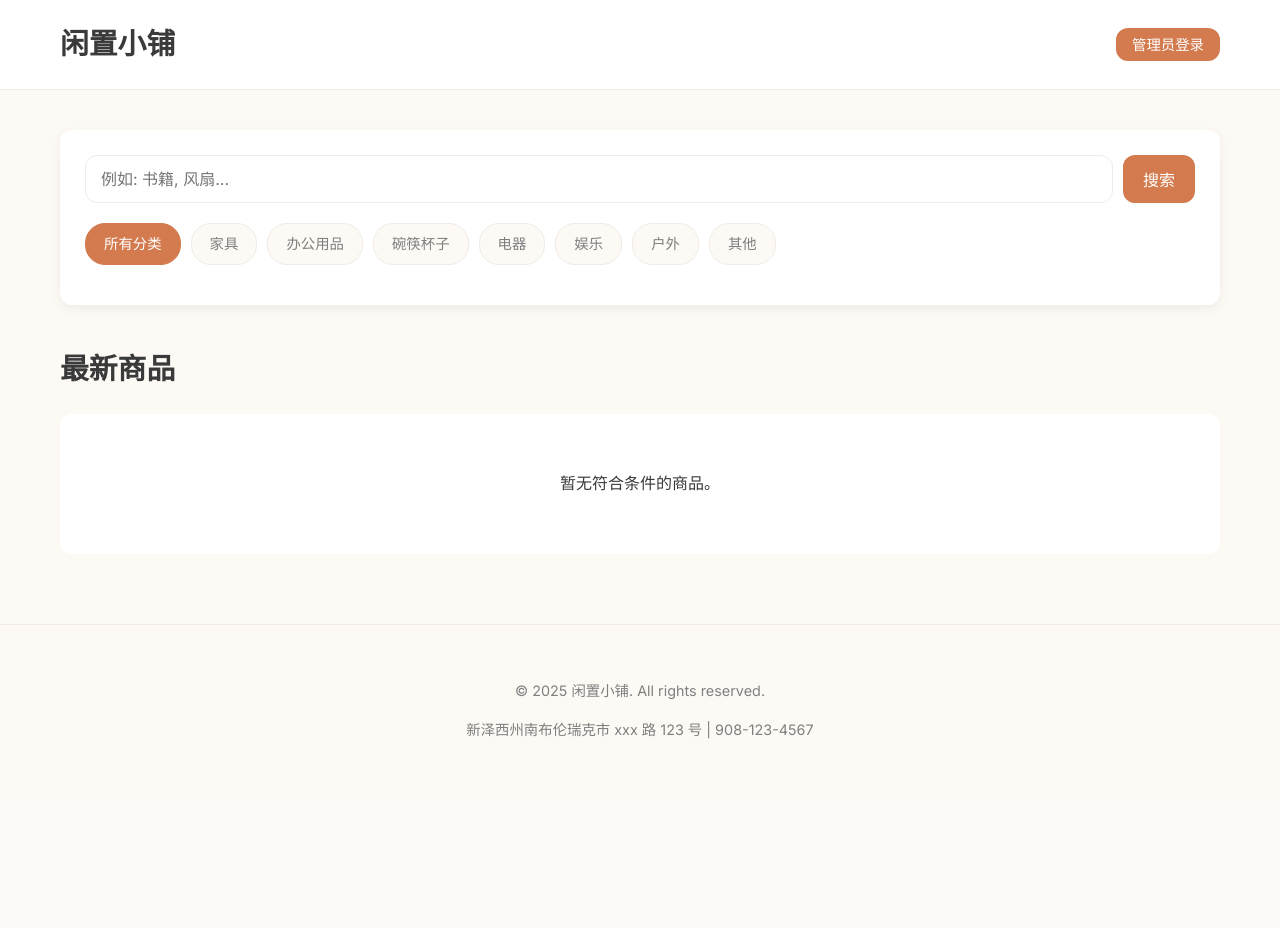
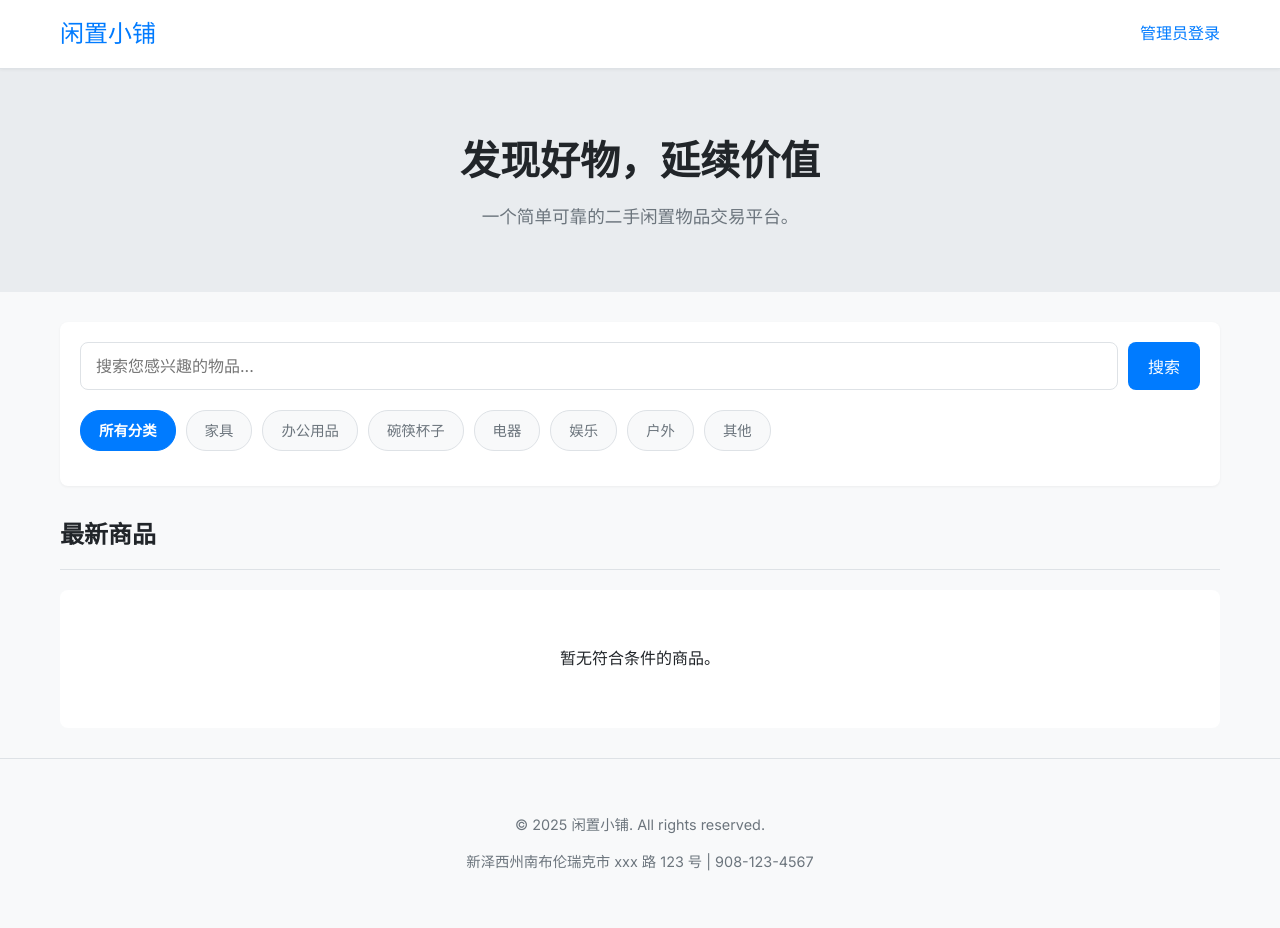
Before and after one commit to jimmy-chen-1/mystore, a Flask app: page / in a window 1280 px wide. Before the commit the page ends 739 px from the top, so only its background shows below. Run offline with Flask 3, Linux system fonts and the light colour scheme; data that the repository does not hold is empty; parts of the project's set-up code (start-up, migrations or seed data) failed here and were passed over.

Commit message:
Update index.html

```diff
--- a/templates/index.html
+++ b/templates/index.html
@@ -3,37 +3,39 @@
 <head>
     <meta charset="UTF-8">
     <meta name="viewport" content="width=device-width, initial-scale=1.0">
-    <title>NJ小仓</title>
+    <title>二手闲置物品交易平台</title>
     <link rel="preconnect" href="https://fonts.googleapis.com">
     <link rel="preconnect" href="https://fonts.gstatic.com" crossorigin>
-    <link href="https://fonts.googleapis.com/css2?family=Inter:wght@400;500;700&display=swap" rel="stylesheet">
+    <link href="https://fonts.googleapis.com/css2?family=Poppins:wght@600&family=Inter:wght@400;500;700&display=swap" rel="stylesheet">
     <style>
         /* =================================================================== */
         /* ==                【 样式控制面板 】                           == */
-        /* ==  在这里修改颜色和字体，整个网站的风格会立刻改变！         == */
         /* =================================================================== */
         :root {
-            --color-primary: #d37b4e; /* 主题色 (温暖的赤陶色) */
-            --color-primary-light: #eac5b3;
-            --color-text: #3a3a3a;      /* 主要文字颜色 (深灰色) */
-            --color-text-light: #7f7f7f;
-            --color-background: #fdfaf6; /* 背景色 (柔和米色) */
-            --color-surface: #ffffff;  /* 卡片等元素的背景色 (白色) */
-            --color-border: #f0ebe5;
-            --font-main: 'Inter', sans-serif;
-            --shadow-soft: 0 4px 12px rgba(0,0,0,0.06);
-            --border-radius: 12px;
+            --color-primary: #007bff; /* 主题色 (活力蓝) */
+            --color-primary-dark: #0056b3;
+            --color-secondary: #28a745; /* 强调色 (绿色) */
+            --color-text: #212529;      /* 主要文字颜色 */
+            --color-text-light: #6c757d;
+            --color-background: #f8f9fa; /* 背景色 */
+            --color-surface: #ffffff;  /* 卡片等元素的背景色 */
+            --color-border: #dee2e6;
+            --font-heading: 'Poppins', sans-serif;
+            --font-body: 'Inter', sans-serif;
+            --shadow-sm: 0 1px 3px rgba(0,0,0,0.05);
+            --shadow-md: 0 4px 6px rgba(0,0,0,0.1);
+            --border-radius: 8px;
         }
         /* =================================================================== */
 
         *, *::before, *::after { box-sizing: border-box; }
 
         body {
-            font-family: var(--font-main);
+            font-family: var(--font-body);
             margin: 0;
             background-color: var(--color-background);
             color: var(--color-text);
-            line-height: 1.7;
+            line-height: 1.6;
         }
 
         .container {
@@ -45,93 +47,94 @@
         /* --- Header --- */
         .header {
             background-color: var(--color-surface);
-            padding: 20px 0;
+            padding: 15px 0;
             border-bottom: 1px solid var(--color-border);
+            position: sticky;
+            top: 0;
+            z-index: 1000;
+            box-shadow: var(--shadow-sm);
         }
-        .header-content {
-            display: flex;
-            justify-content: space-between;
-            align-items: center;
+        .header-content { display: flex; justify-content: space-between; align-items: center; }
+        .logo { font-family: var(--font-heading); font-size: 1.5rem; text-decoration: none; color: var(--color-primary); }
+        .admin-link a { text-decoration: none; color: var(--color-primary); font-weight: 500; }
+
+        /* --- Hero Section --- */
+        .hero-section {
+            text-align: center;
+            padding: 60px 20px;
+            background-color: #e9ecef;
+            margin-bottom: 30px;
         }
-        .logo { font-size: 1.8rem; text-decoration: none; color: var(--color-text); font-weight: 700; }
-        .admin-link a { text-decoration: none; background-color: var(--color-primary); color: white; padding: 8px 16px; border-radius: var(--border-radius); font-size: 0.9rem; font-weight: 500; transition: background-color 0.2s; }
-        .admin-link a:hover { background-color: #c06a3d; }
+        .hero-section h1 { font-family: var(--font-heading); font-size: 2.5rem; margin: 0 0 10px 0; }
+        .hero-section p { font-size: 1.1rem; color: var(--color-text-light); max-width: 600px; margin: 0 auto; }
 
         /* --- Controls Section --- */
-        .controls-section { padding: 40px 0; }
-        .controls-container {
+        .controls-section {
             background-color: var(--color-surface);
-            padding: 25px;
+            padding: 20px;
             border-radius: var(--border-radius);
-            box-shadow: var(--shadow-soft);
+            margin-bottom: 30px;
+            box-shadow: var(--shadow-sm);
         }
         .search-form { display: flex; gap: 10px; margin-bottom: 20px; }
         .search-form input {
-            flex-grow: 1;
-            padding: 12px 15px;
-            border: 1px solid var(--color-border);
-            border-radius: var(--border-radius);
-            font-size: 1rem;
-            font-family: var(--font-main);
+            flex-grow: 1; padding: 12px 15px; border: 1px solid var(--color-border);
+            border-radius: var(--border-radius); font-size: 1rem; font-family: var(--font-body);
         }
         .search-form button {
-            background-color: var(--color-primary);
-            color: white; padding: 12px 20px; border: none;
+            background-color: var(--color-primary); color: white; padding: 12px 20px; border: none;
             border-radius: var(--border-radius); cursor: pointer; font-size: 1rem;
             font-weight: 500; transition: background-color 0.2s;
         }
-        .search-form button:hover { background-color: #c06a3d; }
-
+        .search-form button:hover { background-color: var(--color-primary-dark); }
         .category-pills { display: flex; gap: 10px; overflow-x: auto; flex-wrap: nowrap; padding-bottom: 15px; scrollbar-width: none; -ms-overflow-style: none; }
         .category-pills::-webkit-scrollbar { display: none; }
         .category-pill {
-            background-color: var(--color-background);
-            color: var(--color-text-light);
-            padding: 8px 18px;
-            border-radius: 20px;
-            text-decoration: none;
-            font-size: 0.9rem;
-            font-weight: 500;
-            border: 1px solid var(--color-border);
-            white-space: nowrap;
-            transition: all 0.2s;
+            background-color: var(--color-background); color: var(--color-text-light); padding: 8px 18px;
+            border-radius: 20px; text-decoration: none; font-size: 0.9rem; font-weight: 500;
+            border: 1px solid var(--color-border); white-space: nowrap; transition: all 0.2s;
         }
-        .category-pill:hover { background-color: var(--color-primary-light); color: var(--color-primary); border-color: var(--color-primary-light); }
-        .category-pill.active { background-color: var(--color-primary); color: white; border-color: var(--color-primary); }
+        .category-pill:hover { background-color: #e2e6ea; border-color: #adb5bd; }
+        .category-pill.active { background-color: var(--color-primary); color: white; border-color: var(--color-primary); font-weight: 700; }
 
         /* --- Item Grid --- */
-        .content-section { padding-bottom: 40px; }
-        .grid-header { margin-bottom: 20px; }
-        .grid-header h2 { font-size: 1.8rem; margin: 0; }
+        .grid-header { margin-bottom: 20px; border-bottom: 1px solid var(--color-border); padding-bottom: 15px; }
+        .grid-header h2 { font-family: var(--font-heading); margin: 0; font-size: 1.5rem; }
 
         .item-grid { display: grid; grid-template-columns: repeat(auto-fill, minmax(280px, 1fr)); gap: 25px; }
         .item-card {
-            background-color: var(--color-surface);
-            border-radius: var(--border-radius);
-            box-shadow: var(--shadow-soft);
-            text-decoration: none;
-            color: var(--color-text);
-            display: flex;
-            flex-direction: column;
-            transition: transform 0.2s, box-shadow 0.2s;
+            background-color: var(--color-surface); border-radius: var(--border-radius);
+            box-shadow: var(--shadow-sm); text-decoration: none; color: var(--color-text);
+            display: flex; flex-direction: column; transition: box-shadow 0.2s ease;
             border: 1px solid var(--color-border);
         }
-        .item-card:hover { transform: translateY(-5px); box-shadow: 0 8px 20px rgba(0,0,0,0.1); }
+        .item-card:hover { box-shadow: var(--shadow-md); }
         .item-card-image { width: 100%; height: 220px; object-fit: cover; border-top-left-radius: var(--border-radius); border-top-right-radius: var(--border-radius); }
         .item-card-content { padding: 20px; flex-grow: 1; display: flex; flex-direction: column; }
-        .item-card-title { font-size: 1.3rem; font-weight: 700; margin: 0 0 8px 0; }
-        .item-card-description { font-size: 0.95rem; color: var(--color-text-light); margin: 0 0 15px 0; flex-grow: 1; }
-        .item-card-footer { display: flex; justify-content: space-between; align-items: flex-end; margin-top: auto; }
-        .item-card-price { font-size: 1.5rem; font-weight: 700; color: var(--color-primary); }
-        .item-card-stock { font-size: 0.9rem; font-weight: 500; }
-        .in-stock { color: #27ae60; }
-        .out-of-stock { color: #c0392b; }
+        .item-card-title { font-family: var(--font-heading); font-size: 1.25rem; margin: 0 0 8px 0; color: var(--color-primary); }
+        .item-card-description { font-size: 0.9rem; color: var(--color-text-light); margin: 0 0 15px 0; flex-grow: 1; }
+        .item-card-footer { display: flex; justify-content: space-between; align-items: center; margin-top: auto; }
+        .item-card-price { font-size: 1.4rem; font-weight: 700; color: var(--color-text); }
+        .item-card-stock { font-size: 0.85rem; padding: 4px 8px; border-radius: 4px; font-weight: 500; }
+        .in-stock { background-color: #d4edda; color: #155724; }
+        .out-of-stock { background-color: #f8d7da; color: #721c24; }
         .no-items { text-align: center; padding: 40px; background: var(--color-surface); border-radius: var(--border-radius); }
+
+        /* --- Pagination --- */
+        .pagination { display: flex; justify-content: center; align-items: center; gap: 10px; margin-top: 40px; }
+        .pagination a, .pagination span { text-decoration: none; color: var(--color-text-light); padding: 8px 15px; border: 1px solid var(--color-border); border-radius: var(--border-radius); font-weight: 500; }
+        .pagination a:hover { background-color: #e9ecef; color: var(--color-primary); }
+        .pagination .current-page { background-color: var(--color-primary); color: white; border-color: var(--color-primary); }
 
         /* --- Footer --- */
         .footer { text-align: center; padding: 40px 20px; color: var(--color-text-light); font-size: 0.9rem; border-top: 1px solid var(--color-border); margin-top: 30px; }
         .footer a { color: var(--color-primary); }
 
+        /* --- Responsive Adjustments --- */
+        @media (max-width: 768px) {
+            .hero-section h1 { font-size: 2rem; }
+            .header-content { flex-direction: column; gap: 10px; }
+        }
     </style>
 </head>
 <body>
@@ -148,36 +151,37 @@
         </div>
     </header>
 
+    <section class="hero-section">
+        <h1>发现好物，延续价值</h1>
+        <p>一个简单可靠的二手闲置物品交易平台。</p>
+    </section>
+
     <div class="container">
         <section class="controls-section">
-            <div class="controls-container">
-                <form class="search-form" action="{{ url_for('home') }}" method="get">
-                    <input type="text" name="q" placeholder="例如: 书籍, 风扇..." value="{{ query or '' }}">
-                    <button type="submit">搜索</button>
-                </form>
-                <div class="category-pills">
-                    <a href="{{ url_for('home', q=query) }}" class="category-pill {% if not current_category %}active{% endif %}">所有分类</a>
-                    {% for cat in categories %}
-                        {% if cat != '所有分类' %}
-                            <a href="{{ url_for('home', category=cat, q=query) }}" class="category-pill {% if cat == current_category %}active{% endif %}">{{ cat }}</a>
-                        {% endif %}
-                    {% endfor %}
-                </div>
+            <form class="search-form" action="{{ url_for('home') }}" method="get">
+                <input type="text" name="q" placeholder="搜索您感兴趣的物品..." value="{{ query or '' }}">
+                <button type="submit">搜索</button>
+            </form>
+            <div class="category-pills">
+                <a href="{{ url_for('home', q=query) }}" class="category-pill {% if not current_category %}active{% endif %}">所有分类</a>
+                {% for cat in categories %}{% if cat != '所有分类' %}<a href="{{ url_for('home', category=cat, q=query) }}" class="category-pill {% if cat == current_category %}active{% endif %}">{{ cat }}</a>{% endif %}{% endfor %}
             </div>
         </section>
 
         <main class="content-section">
             <div class="grid-header">
-                <h2>
-                    {% if current_category %}{{ current_category }}{% elif query %}"{{ query }}" 的搜索结果{% else %}最新商品{% endif %}
-                </h2>
+                <h2>{% if current_category %}{{ current_category }}{% elif query %}"{{ query }}" 的搜索结果{% else %}最新商品{% endif %}</h2>
             </div>
 
             {% if items %}
                 <div class="item-grid">
                     {% for item in items %}
-                        <a href="{{ url_for('item_detail', item_id=item.id) }}" class="item-card">
-                            <img class="item-card-image" src="{{ url_for('static', filename=item.image) if item.image else 'https://via.placeholder.com/400x300.png?text=No+Image' }}" alt="{{ item.name }}">
+                        <a href="{{ url_for('item_detail', item_id=item._id) }}" class="item-card">
+                            {% if item.image and 'cloudinary' in item.image %}
+                                <img class="item-card-image" src="{{ item.image }}" alt="{{ item.name }}">
+                            {% else %}
+                                <img class="item-card-image" src="https://via.placeholder.com/400x300.png?text=No+Image" alt="No image available">
+                            {% endif %}
                             <div class="item-card-content">
                                 <h3 class="item-card-title">{{ item.name }}</h3>
                                 <p class="item-card-description">{{ item.description }}</p>
@@ -191,6 +195,18 @@
                         </a>
                     {% endfor %}
                 </div>
+
+                {% if total_pages > 1 %}
+                <div class="pagination">
+                    {% if page > 1 %}
+                        <a href="{{ url_for('home', page=page-1, q=query, category=current_category) }}">&laquo; 上一页</a>
+                    {% endif %}
+                    <span class="current-page">第 {{ page }} 页 / 共 {{ total_pages }} 页</span>
+                    {% if page < total_pages %}
+                        <a href="{{ url_for('home', page=page+1, q=query, category=current_category) }}">下一页 &raquo;</a>
+                    {% endif %}
+                </div>
+                {% endif %}
             {% else %}
                 <div class="no-items"><p>暂无符合条件的商品。</p></div>
             {% endif %}
@@ -201,6 +217,5 @@
         <p>&copy; 2025 闲置小铺. All rights reserved.</p>
         <p>{{ contact.address }} | {{ contact.phone }}</p>
     </footer>
-
 </body>
 </html>
```
